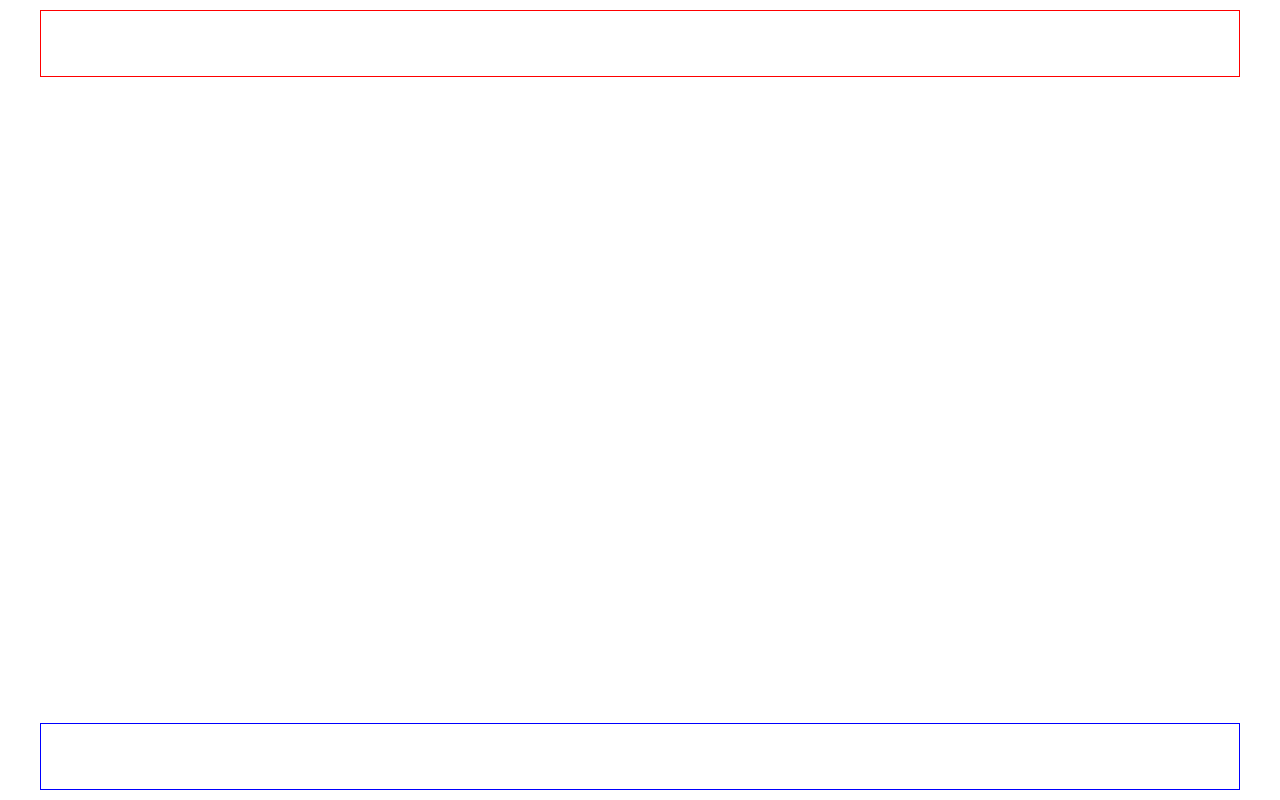
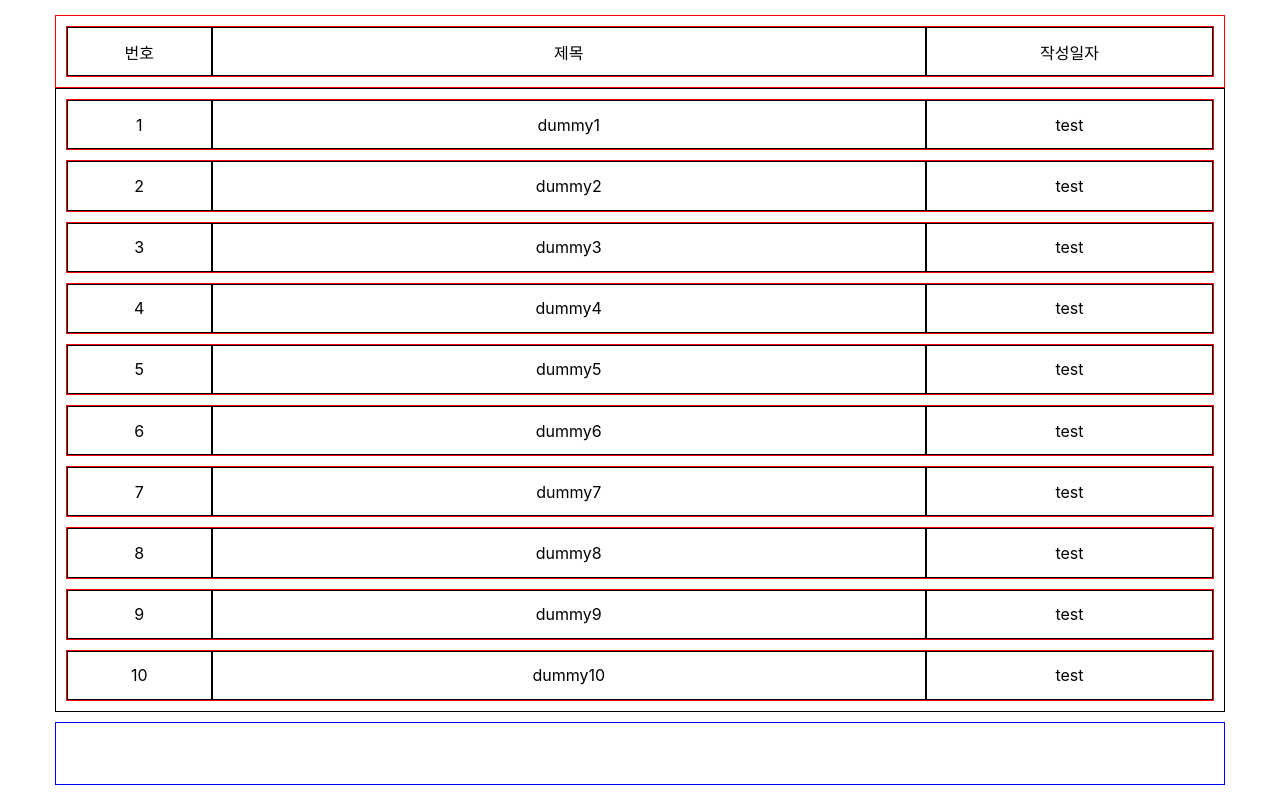
Before and after one commit to karuiner/karuiner.github.io, a React (Create React App) app in the folder notice_board/client/: page / in a window 1280 px wide. Built offline with nearby package versions, Linux system fonts and the light colour scheme.

Commit message:
기본 구조 진핸

```diff
--- a/notice_board/client/src/component/ListBody.tsx
+++ b/notice_board/client/src/component/ListBody.tsx
@@ -1,25 +1,37 @@
 import React from "react";
 import styled from "styled-components";
+import Box from "./ListBox";
 
 const Frame = styled.div`
   width: 100%;
   height: 100%;
   display: flex;
   flex: 1 0 0;
+  padding: 10px;
   flex-direction: column;
 `;
 
 const Header = styled.div`
   min-height: 50px;
-  display: felx;
+  display: flex;
   flex: 1 0 0;
   border: solid red 1px;
+  margin-top: 5px;
+  margin-left: 5px;
+  margin-right: 5px;
+  padding: 5px;
 `;
 
 const Body = styled.div`
   min-height: 500px;
   display: flex;
   flex: 10 0 0;
+  border: solid black 1px;
+  flex-direction: column;
+  margin-bottom: 5px;
+  margin-left: 5px;
+  margin-right: 5px;
+  padding: 5px;
 `;
 
 const Footer = styled.div`
@@ -27,13 +39,23 @@ const Footer = styled.div`
   display: felx;
   flex: 1 0 0;
   border: solid blue 1px;
+  margin: 5px;
 `;
 
 function ListBody() {
+  let dummy = Array(100).fill(0);
   return (
     <Frame>
-      <Header></Header>
-      <Body>{}</Body>
+      <Header>
+        <Box num={"번호"} sub={"제목"} date={"작성일자"}></Box>
+      </Header>
+      <Body>
+        {dummy.slice(0, 10).map((x, i) => {
+          return (
+            <Box key={i} num={i + 1} sub={`dummy${i + 1}`} date={"test"}></Box>
+          );
+        })}
+      </Body>
       <Footer></Footer>
     </Frame>
   );
--- a/notice_board/client/src/component/ListBox.tsx
+++ b/notice_board/client/src/component/ListBox.tsx
@@ -1,13 +1,60 @@
 import React from "react";
 import styled from "styled-components";
 
-const Frame = styled.div<{ height: number }>`
-  height: ${({ height }) => height}px;
-  width: 100%;
+const Frame = styled.div`
+  display: flex;
+  flex: 1 0 0;
+  margin: 5px;
+  border: solid red 1px;
 `;
 
-function ListBox(height: number) {
-  return <Frame height={height}></Frame>;
+const Num = styled.div`
+  display: flex;
+  flex: 1 0 0;
+  justify-content: center;
+  align-items: center;
+  border: solid black 1px;
+`;
+
+const Subject = styled.div`
+  display: flex;
+  flex: 5 0 0;
+  justify-content: center;
+  align-items: center;
+  border: solid black 1px;
+`;
+
+const Date = styled.div`
+  display: flex;
+  flex: 2 0 0;
+  justify-content: center;
+  align-items: center;
+  border: solid black 1px;
+`;
+
+const Tbox = styled.div`
+  display: flex;
+`;
+interface box {
+  num?: number | string;
+  sub?: string;
+  date?: string;
+}
+
+function ListBox({ num, sub, date }: box) {
+  return (
+    <Frame>
+      <Num>
+        <Tbox>{num ? num : ""} </Tbox>
+      </Num>
+      <Subject>
+        <Tbox>{sub ? sub : ""}</Tbox>
+      </Subject>
+      <Date>
+        <Tbox>{date ? date : ""}</Tbox>
+      </Date>
+    </Frame>
+  );
 }
 
 export default ListBox;
```
